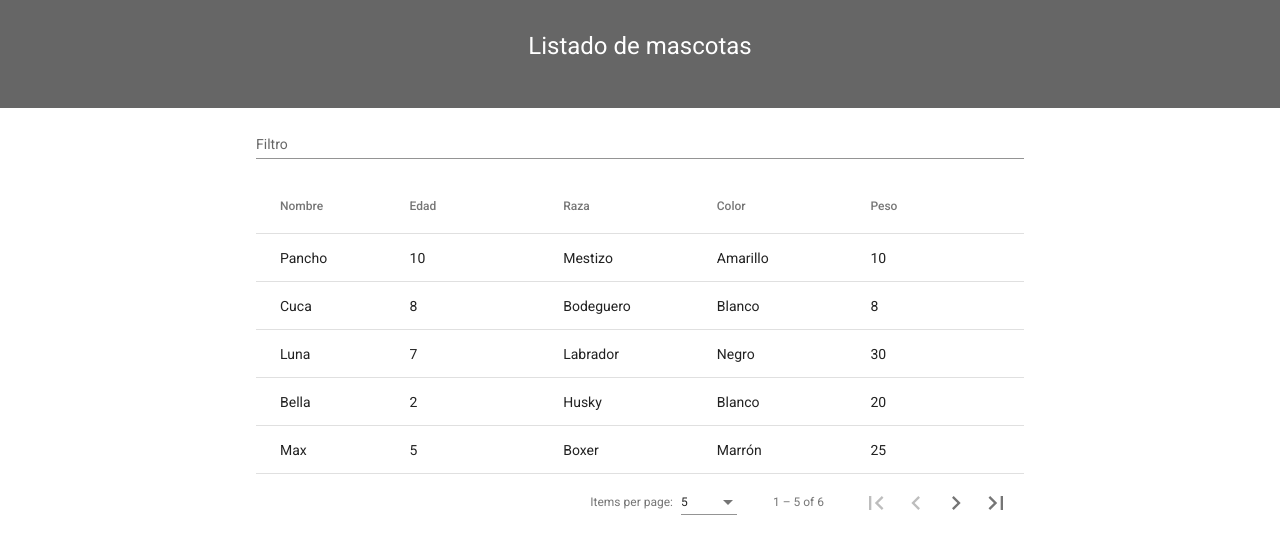
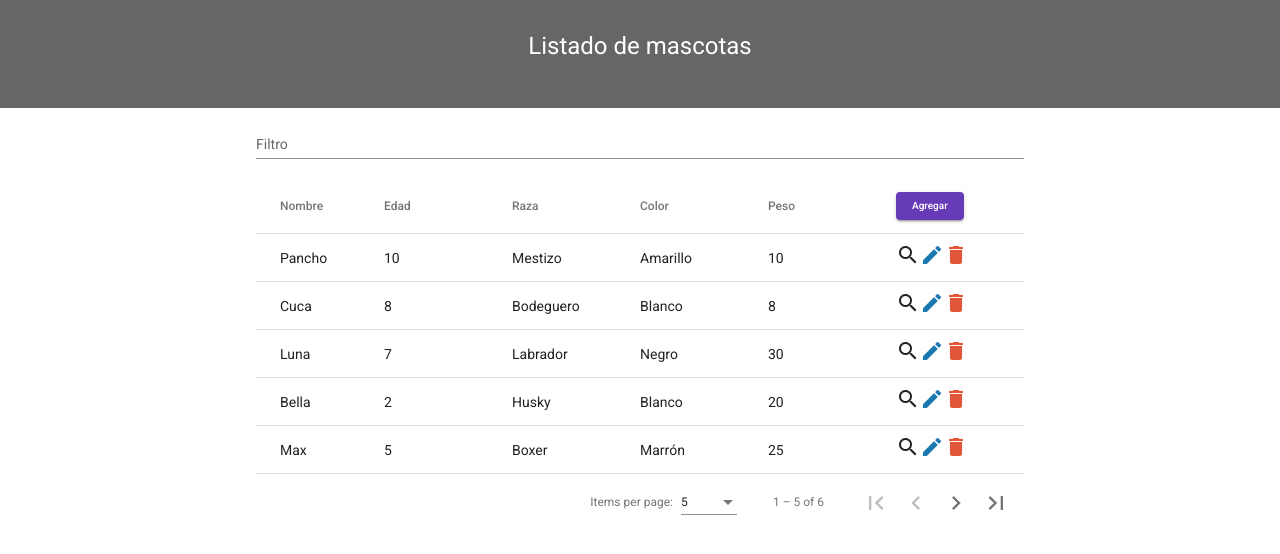
Before and after one commit to diegolr-avanade/FE-CRUDMascotas, an Angular app: page / in a window 1280 px wide. Shown: the top 554 px of the page. Built offline with nearby package versions, Linux system fonts and the light colour scheme.

Commit message:
✨Iconos y botones añadidos

```diff
--- a/src/app/components/listado-mascotas/listado-mascotas.component.css
+++ b/src/app/components/listado-mascotas/listado-mascotas.component.css
@@ -22,3 +22,22 @@
     font-size: 14px;
     width: 100%;
 }
+
+.delete {
+    cursor: pointer;
+    color: #e15639;
+}
+
+.edit {
+    cursor: pointer;
+    color: #1878B0;
+}
+
+.search{
+    cursor: pointer;
+}
+
+.agregar {
+    font-size: 10px;
+    line-height: 28px;
+}
--- a/src/app/components/listado-mascotas/listado-mascotas.component.html
+++ b/src/app/components/listado-mascotas/listado-mascotas.component.html
@@ -4,12 +4,12 @@
 <div class="container">
     <mat-form-field appearance="standard">
         <mat-label>Filtro</mat-label>
-        <input matInput (keyup)="applyFilter($event)" placeholder="Buscar"  #input autocomplete="off">
-      </mat-form-field>
+        <input matInput (keyup)="applyFilter($event)" placeholder="Buscar" #input autocomplete="off">
+    </mat-form-field>
 
     <table mat-table [dataSource]="dataSource" class="mat-elevation-z0" matSort>
         <!-- Nombre Column -->
-        <ng-container matColumnDef="nombre" >
+        <ng-container matColumnDef="nombre">
             <th mat-header-cell *matHeaderCellDef mat-sort-header> Nombre </th>
             <td mat-cell *matCellDef="let element"> {{element.nombre}} </td>
         </ng-container>
@@ -38,6 +38,18 @@
             <td mat-cell *matCellDef="let element"> {{element.peso}} </td>
         </ng-container>
 
+        <!-- Acciones Column -->
+        <ng-container matColumnDef="acciones">
+            <th mat-header-cell *matHeaderCellDef>
+                <button class="agregar" mat-raised-button color="primary">Agregar</button>
+            </th>
+            <td mat-cell *matCellDef="let element">
+                <mat-icon class="search" matTooltip="Ver mascota" fontIcon="search"></mat-icon>
+                <mat-icon class="edit" matTooltip="Editar mascota" fontIcon="edit"></mat-icon>
+                <mat-icon class="delete" matTooltip="Borrar mascota" fontIcon="delete"></mat-icon>
+            </td>
+        </ng-container>
+
         <tr mat-header-row *matHeaderRowDef="displayedColumns"></tr>
         <tr mat-row *matRowDef="let row; columns: displayedColumns;"></tr>
     </table>
--- a/src/app/components/listado-mascotas/listado-mascotas.component.ts
+++ b/src/app/components/listado-mascotas/listado-mascotas.component.ts
@@ -21,7 +21,7 @@
   styleUrls: ['./listado-mascotas.component.css']
 })
 export class ListadoMascotasComponent implements OnInit, AfterViewInit {
-  displayedColumns: string[] = ['nombre', 'edad', 'raza', 'color', 'peso'];
+  displayedColumns: string[] = ['nombre', 'edad', 'raza', 'color', 'peso','acciones'];
   dataSource = new MatTableDataSource<Mascota>(listMascotas);
 
   applyFilter(event: Event) {
```
Also changed, not shown: src/app/app.module.ts (+7 -1 lines).
